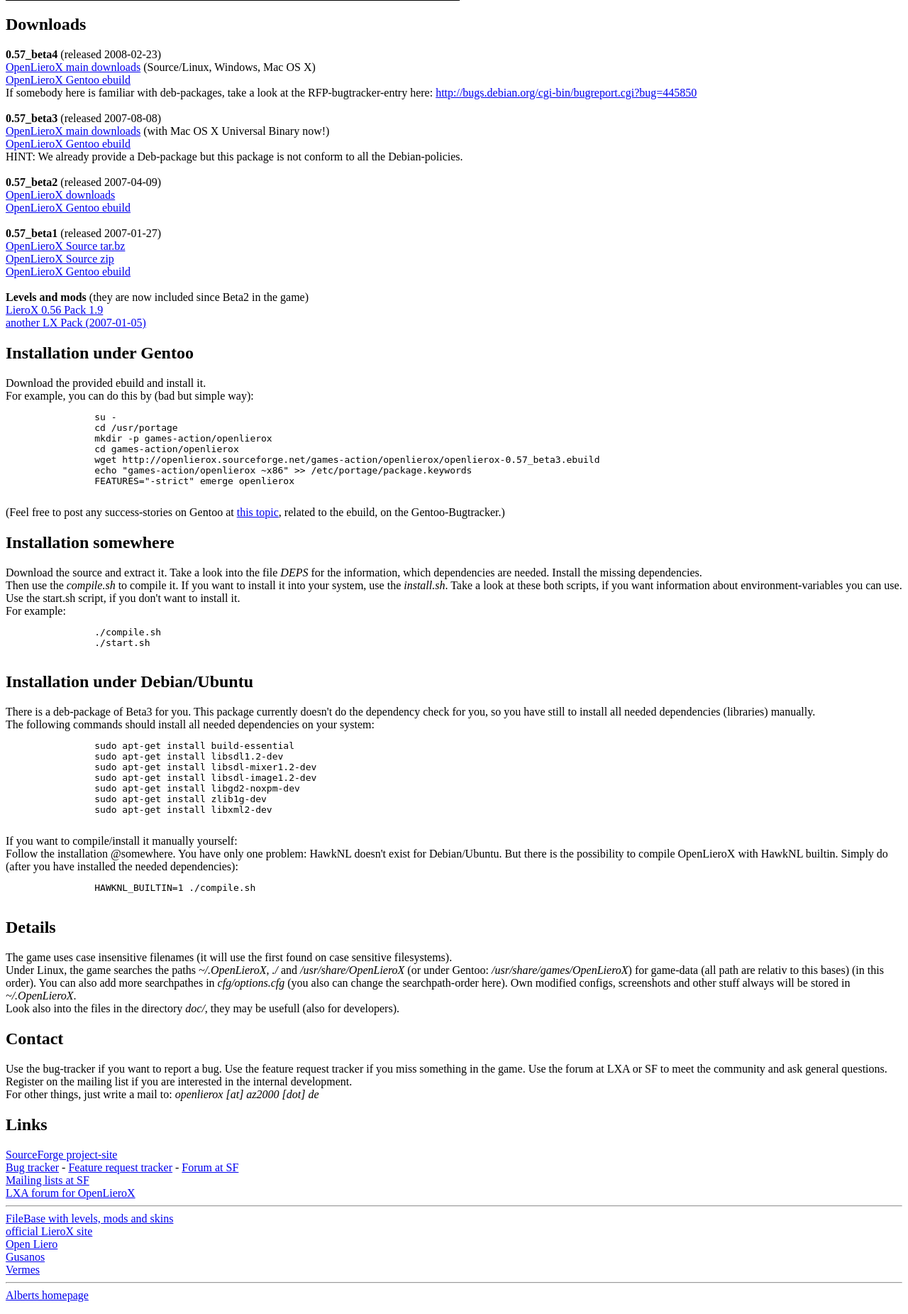
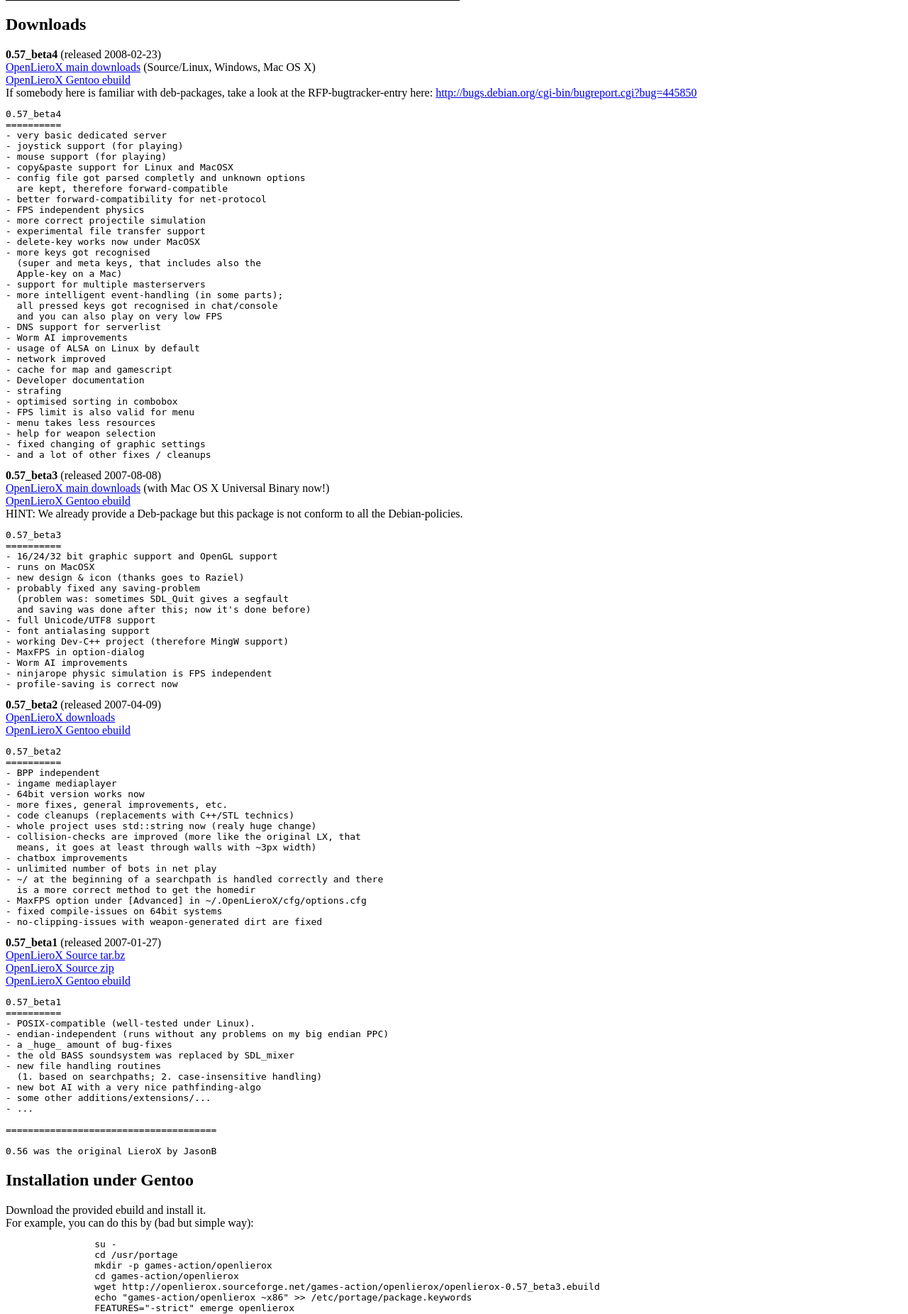
Before and after one commit to albertz/openlierox-distrib, a PHP site: page / in a window 1280 px wide. Shown: the part 2182-4033 px from the top of the page at 71% size. Run offline with PHP 8.4, Linux system fonts and the light colour scheme.

Commit message:
fixes / TODO
git-svn-id: https://openlierox.svn.sourceforge.net/svnroot/openlierox@1801 34602234-ff1f-0410-a465-ea8f3b77ab7f

```diff
--- a/web/index.php
+++ b/web/index.php
@@ -53,27 +53,109 @@
 	If somebody here is familiar with deb-packages, take a look at the
 	RFP-bugtracker-entry here: <a href="http://bugs.debian.org/cgi-bin/bugreport.cgi?bug=445850">
 	http://bugs.debian.org/cgi-bin/bugreport.cgi?bug=445850</a><br>
-	<br>
+<pre>
+0.57_beta4
+==========
+- very basic dedicated server
+- joystick support (for playing)
+- mouse support (for playing)
+- copy&paste support for Linux and MacOSX
+- config file got parsed completly and unknown options
+  are kept, therefore forward-compatible
+- better forward-compatibility for net-protocol
+- FPS independent physics
+- more correct projectile simulation
+- experimental file transfer support
+- delete-key works now under MacOSX
+- more keys got recognised
+  (super and meta keys, that includes also the
+  Apple-key on a Mac)
+- support for multiple masterservers
+- more intelligent event-handling (in some parts);
+  all pressed keys got recognised in chat/console
+  and you can also play on very low FPS
+- DNS support for serverlist
+- Worm AI improvements
+- usage of ALSA on Linux by default
+- network improved
+- cache for map and gamescript
+- Developer documentation
+- strafing
+- optimised sorting in combobox
+- FPS limit is also valid for menu
+- menu takes less resources
+- help for weapon selection
+- fixed changing of graphic settings
+- and a lot of other fixes / cleanups
+</pre>
 	<b>0.57_beta3</b> (released 2007-08-08)<br>
 	<a href="http://sourceforge.net/project/showfiles.php?group_id=180059&package_id=208133&release_id=531327">
 	OpenLieroX main downloads</a> (with Mac OS X Universal Binary now!)<br>
 	<a href="ebuild/games-action/openlierox/openlierox-0.57_beta3.ebuild">OpenLieroX Gentoo ebuild</a><br>
 	HINT: We already provide a Deb-package but this package is not conform to all the
 	Debian-policies.<br>
-	<br>
+<pre>
+0.57_beta3
+==========
+- 16/24/32 bit graphic support and OpenGL support
+- runs on MacOSX
+- new design & icon (thanks goes to Raziel)
+- probably fixed any saving-problem
+  (problem was: sometimes SDL_Quit gives a segfault
+  and saving was done after this; now it's done before)
+- full Unicode/UTF8 support
+- font antialasing support
+- working Dev-C++ project (therefore MingW support)
+- MaxFPS in option-dialog
+- Worm AI improvements
+- ninjarope physic simulation is FPS independent
+- profile-saving is correct now
+</pre>
 	<b>0.57_beta2</b> (released 2007-04-09)<br>
 	<a href="http://sourceforge.net/project/showfiles.php?group_id=180059&package_id=208133&release_id=499780">
 	OpenLieroX downloads</a><br>
 	<a href="ebuild/games-action/openlierox/openlierox-0.57_beta2.ebuild">OpenLieroX Gentoo ebuild</a><br>
-	<br>
+<pre>
+0.57_beta2
+==========
+- BPP independent
+- ingame mediaplayer
+- 64bit version works now
+- more fixes, general improvements, etc.
+- code cleanups (replacements with C++/STL technics)
+- whole project uses std::string now (realy huge change)
+- collision-checks are improved (more like the original LX, that
+  means, it goes at least through walls with ~3px width)
+- chatbox improvements
+- unlimited number of bots in net play
+- ~/ at the beginning of a searchpath is handled correctly and there
+  is a more correct method to get the homedir
+- MaxFPS option under [Advanced] in ~/.OpenLieroX/cfg/options.cfg
+- fixed compile-issues on 64bit systems
+- no-clipping-issues with weapon-generated dirt are fixed
+</pre>
 	<b>0.57_beta1</b> (released 2007-01-27)<br>
 	<a href="tarball/OpenLieroX_0.57_beta1.src.tar.bz">OpenLieroX Source tar.bz</a><br>
 	<a href="tarball/OpenLieroX_0.57_beta1.src.zip">OpenLieroX Source zip</a><br>
 	<a href="ebuild/games-action/openlierox/openlierox-0.57_beta1.ebuild">OpenLieroX Gentoo ebuild</a><br>
-	<br>
-	<b>Levels and mods</b> (they are now included since Beta2 in the game)<br>
-	<a href="additions/lx0.56_pack1.9.zip">LieroX 0.56 Pack 1.9</a><br>
-	<a href="additions/another_lx_pack_2007_01_05.zip">another LX Pack (2007-01-05)</a><br>
+<pre>
+0.57_beta1
+==========
+- POSIX-compatible (well-tested under Linux).
+- endian-independent (runs without any problems on my big endian PPC)
+- a _huge_ amount of bug-fixes
+- the old BASS soundsystem was replaced by SDL_mixer
+- new file handling routines
+  (1. based on searchpaths; 2. case-insensitive handling)
+- new bot AI with a very nice pathfinding-algo
+- some other additions/extensions/...
+- ...
+
+======================================
+
+0.56 was the original LieroX by JasonB
+</pre>
+
 </p>
 <p>
 	<h2>Installation under Gentoo</h2>
```
